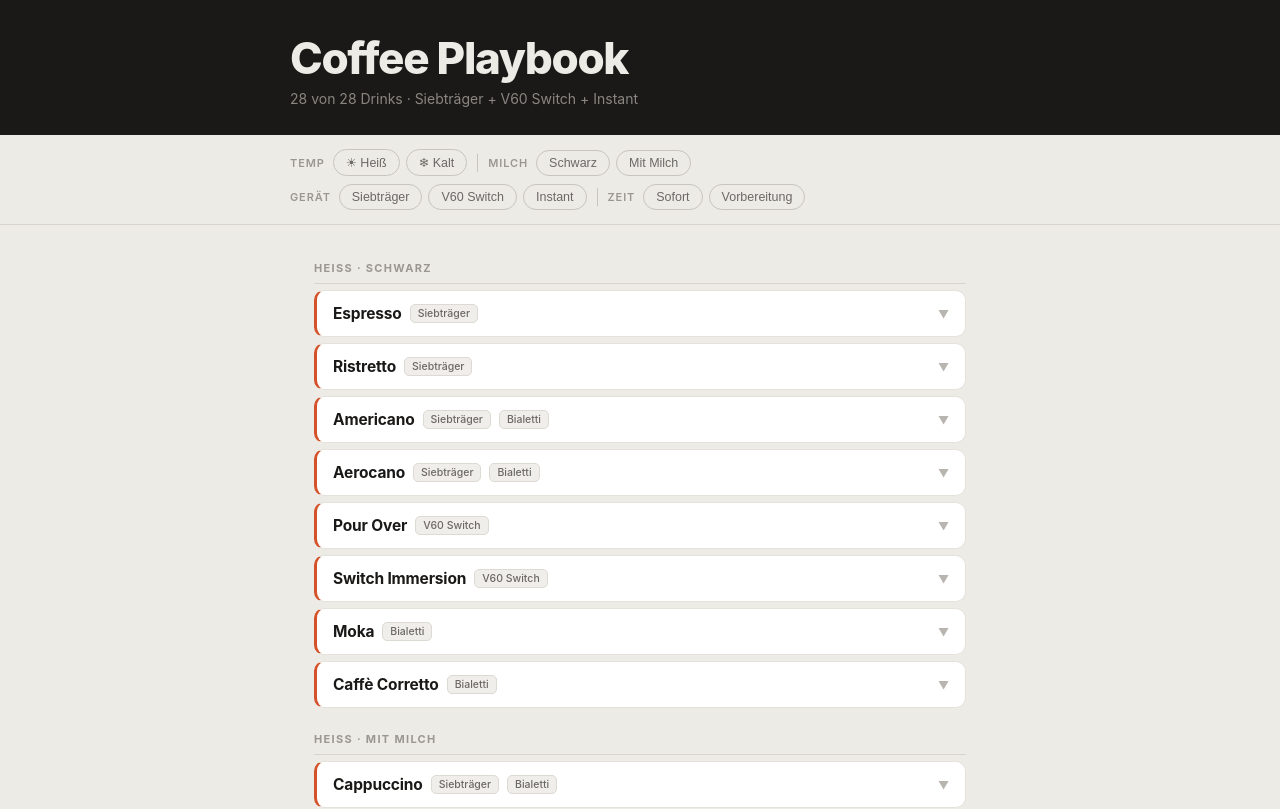
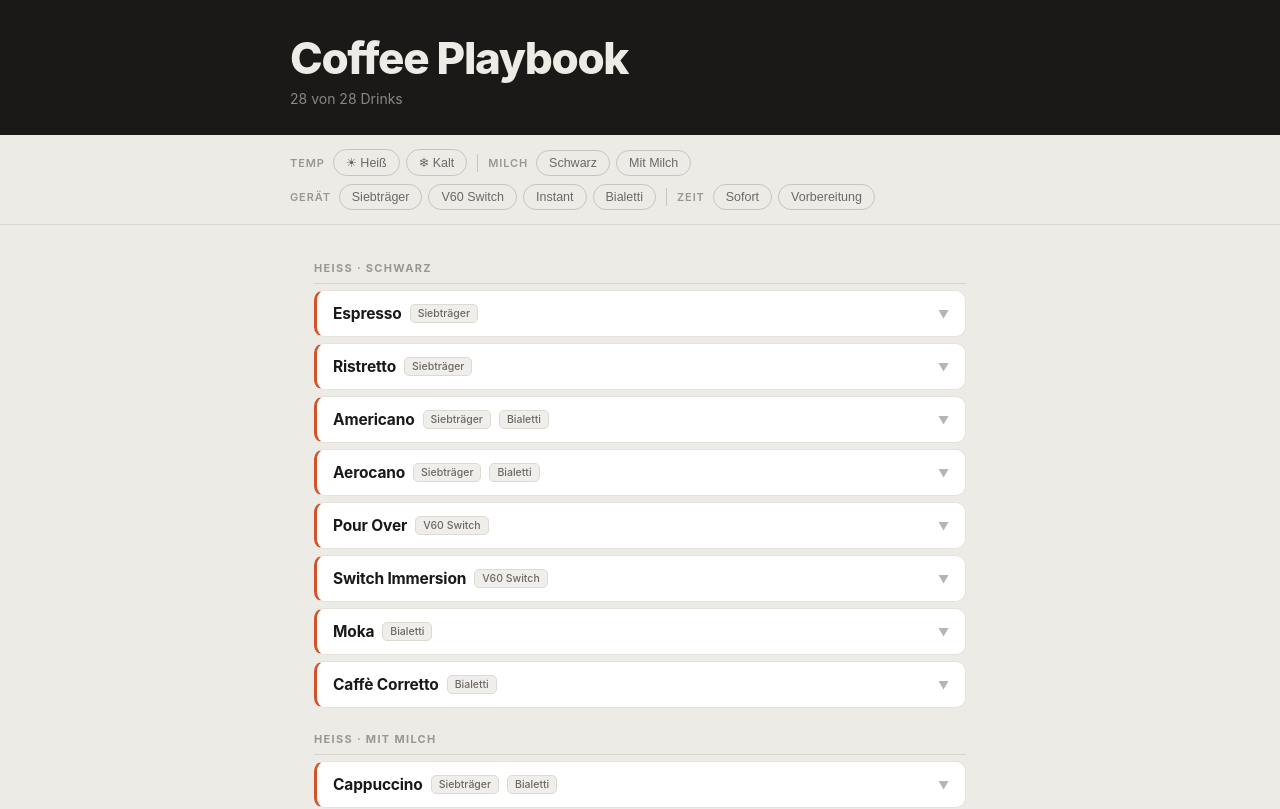
Before and after one commit to linseed-beep/coffee-playbook, a Next.js app: page / in a window 1280 px wide. Shown: the top 809 px of the page. Built offline with nearby package versions, Linux system fonts and the light colour scheme.

Commit message:
Add Bialetti filter button, simplify subtitle
Adds "Bialetti" to the Gerät filter row. Removes the machine list from
the subtitle — now shows only "X von Y Drinks".

https://claude.ai/code/session_01BhEyFebyQ4Afr46ep9ss8W

```diff
--- a/src/components/CoffeePlaybook.tsx
+++ b/src/components/CoffeePlaybook.tsx
@@ -58,7 +58,7 @@ export default function CoffeePlaybook() {
             Coffee Playbook
           </h1>
           <p style={{ margin: 0, color: "#8A8781", fontSize: 14 }}>
-            {filtered.length} von {drinks.length} Drinks · Siebträger + V60 Switch + Instant
+            {filtered.length} von {drinks.length} Drinks
           </p>
         </div>
       </div>
@@ -89,6 +89,7 @@ export default function CoffeePlaybook() {
               { val: "siebträger" as const, label: "Siebträger" },
               { val: "switch" as const,     label: "V60 Switch" },
               { val: "instant" as const,    label: "Instant" },
+              { val: "bialetti" as const,   label: "Bialetti" },
             ].map(o => <FilterBtn key={o.val} active={filters.machine === o.val} onClick={() => setFilter("machine", o.val)}>{o.label}</FilterBtn>)}
             <div style={{ width: 1, height: 18, background: "#C8C5C0", margin: "0 4px" }} />
             <span style={{ fontSize: 11, fontWeight: 600, color: "#9A9793", textTransform: "uppercase", letterSpacing: "0.08em", marginRight: 2 }}>Zeit</span>
```
